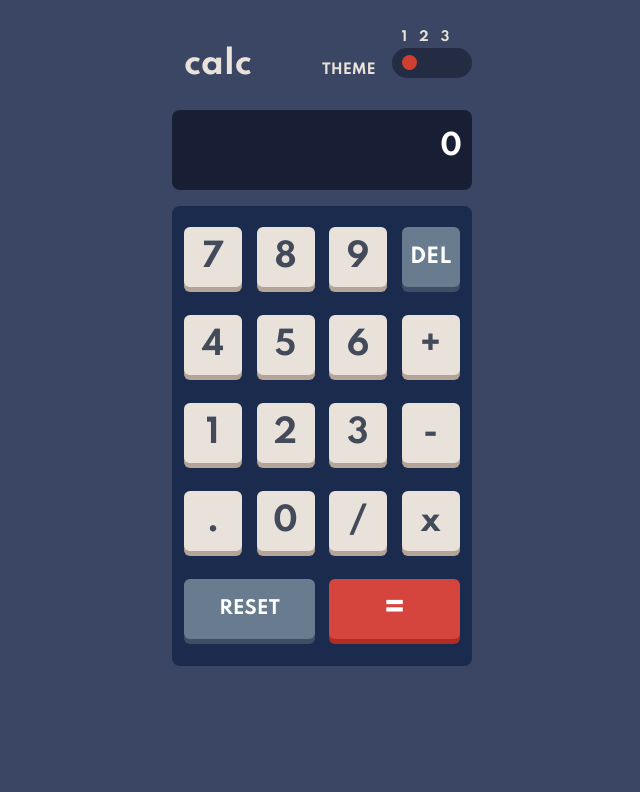
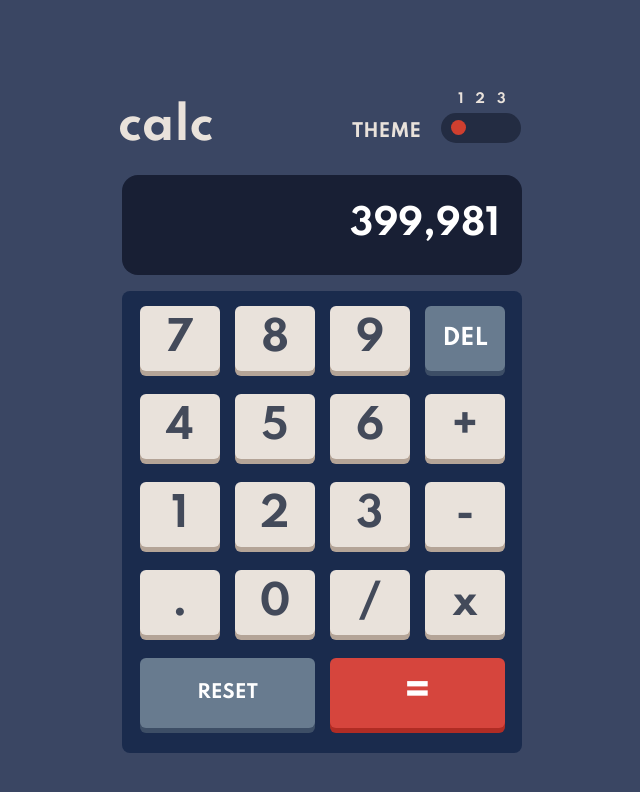
Before and after one commit to moshoodabdullahi/react-calculator, a React (Vite) app: page / in a window 1280 px wide. Shown: the top 792 px of the page, without its empty margins (318-958 px from the left). Built offline with nearby package versions, Linux system fonts and the light colour scheme.

Commit message:
feat: seperate files into different chatogories

```diff
--- a/index.html
+++ b/index.html
@@ -10,7 +10,11 @@
   <body
     class="theme-1 m-0 box-border h-[100vh] list-none bg-[#3a4663] p-0 font-spartan text-[32px]"
   >
-    <main class="m-auto flex w-[300px] flex-col items-center" role="main" id="root"></main>
+    <main
+      class="m-auto mt-[65px] flex w-[300px] flex-col items-center"
+      role="main"
+      id="root"
+    ></main>
     <script type="module" src="/src/main.jsx"></script>
   </body>
 </html>
--- a/src/components/App.jsx
+++ b/src/components/App.jsx
@@ -1,50 +1,49 @@
-import React, { useState } from 'react';
-import Display from './Display';
+import Calculator from './Calculator';
 import './App.css';
 
+const App = () => {
   const ThemeProvider = ({ children }) => {
-  const [theme] = useState('theme');
+    const theme = 'theme';
 
     return (
-    <div className="main-container">
+      <div className={`main-container w-[400px] theme-${theme}`}>
         <header className="header relative my-[50px] mb-[10px] flex">
-        <h1 className="header-text absolute left-[12px] top-[-10px] font-spartan text-[#e9e2db]">
+          <h1 className="header-text absolute left-[-4px] top-[-22px] font-spartan text-[45px] text-[#e9e2db]">
             calc
           </h1>
-        <h2 className="header-txt relative left-[150px] top-[-5px] self-center text-[14px] text-[#e9e2db] ">
+          <h2 className="header-txt relative left-[230px] top-[-8px] self-center text-[18px] text-[#e9e2db]">
             THEME
           </h2>
           <div className="theme-container">
             <form name="themeForm">
-            <div className="theme-label relative left-[94px] top-3 font-spartan text-sm">
+              <div className="theme-label relative left-[255px] top-[-26px] font-spartan text-sm">
                 <label
-                className="theme-1-label theme-label pointer relative left-[70px] top-[-35px] ml-[12px] font-spartan text-[13px] text-[#e9e2db]"
                   htmlFor="theme-1-attr"
+                  className="pointer ml-[12px] text-[13px] text-[#e9e2db]"
                 >
                   1
                 </label>
                 <label
-                className="theme-2-label theme-label pointer relative left-[70px] top-[-35px] ml-[12px] font-spartan text-[13px] text-[#e9e2db]"
                   htmlFor="theme-2-attr"
+                  className="pointer ml-[12px] text-[13px] text-[#e9e2db]"
                 >
                   2
                 </label>
                 <label
-                className="theme-3-label theme-label pointer relative left-[70px] top-[-35px] ml-[12px] font-spartan text-[13px] text-[#e9e2db]"
                   htmlFor="theme-3-attr"
+                  className="pointer ml-[12px] text-[13px] text-[#e9e2db]"
                 >
                   3
                 </label>
               </div>
-            <div className="theme-input relative left-[166px] top-[-22px] h-[30px] w-[80px] rounded-full bg-[#232c42]">
+              <div className="theme-input relative left-[250px] top-[-22px] h-[30px] w-[80px] rounded-full bg-[#232c42]">
                 <input
-                className="theme-choice appearance pointer checked:bg-customRedChecked absolute left-[10px] top-[7px] h-[15px] w-[15px] cursor-pointer appearance-none
-             rounded-full bg-[#cf3f2f] group-hover:checked:bg-customRedCheckedHover"
                   type="radio"
                   name="theme"
                   id="theme-1-attr"
-                value="theme"
-                checked={theme === 'theme'}
+                  value="theme-1"
+                  checked={theme === 'theme-1'}
+                  className="checked:bg-customRedChecked absolute left-[10px] top-[7px] h-[15px] w-[15px] cursor-pointer appearance-none rounded-full bg-[#cf3f2f]"
                   aria-label="theme-1"
                 />
               </div>
@@ -56,89 +55,6 @@ const ThemeProvider = ({ children }) => {
     );
   };
 
-const Calculator = () => {
-  const [result] = useState('0');
-
-  const buttons = [
-    '7',
-    '8',
-    '9',
-    'DEL',
-    '4',
-    '5',
-    '6',
-    '+',
-    '1',
-    '2',
-    '3',
-    '-',
-    '.',
-    '0',
-    '/',
-    'x',
-    'RESET',
-    '=',
-  ];
-
-  return (
-    <div className="calculator-container">
-      <Display result={result} />
-
-      <div className="grid grid-cols-4 grid-rows-5 gap-[10px] rounded-lg bg-[#1A2B4D] px-[10px] py-[15px]">
-        {buttons.map((value) => (
-          <button
-            id="keypad-button"
-            key={value}
-            className={`key ${value === 'RESET' ? 'reset col-span-2' : ''} ${
-              value === '=' ? 'equals-key equal col-span-2' : ''
-            } mx-[8px] my-[6px] mb-3 ml-[2px] h-[60px] w-[58px] rounded-md border-none bg-[#e9e2db] font-spartan text-[#434a5a] shadow-[0_5px_#b4a497] active:translate-y-[2px]`}
-            value={value}
-            type="button"
-            style={{
-              ...(value === 'DEL'
-                ? {
-                    backgroundColor: '#687B8F',
-                    fontSize: '20px',
-                    color: '#ffffff',
-                    boxShadow: '0 5px #3D4E66',
-                    transform: "isActive ? 'translateY(2px)' : 'none'",
-                  }
-                : {}),
-              ...(value === 'RESET'
-                ? {
-                    backgroundColor: '#687B8F',
-                    fontWeight: 'bold',
-                    color: '#ffffff',
-                    boxShadow: '0 5px #3D4E66',
-                    fontSize: '18px',
-                    padding: '17px 0',
-                    transform: "isActive ? 'translateY(2px)' : 'none'",
-                    width: '131px',
-                    height: '60px',
-                  }
-                : {}),
-              ...(value === '='
-                ? {
-                    backgroundColor: '#d6453d',
-                    fontWeight: 'bold',
-                    boxShadow: '0 5px #b02c24',
-                    color: '#ffffff',
-                    transform: "isActive ? 'translateY(2px)' : 'none'",
-                    width: '131px',
-                    height: '60px',
-                  }
-                : {}),
-            }}
-          >
-            {value}
-          </button>
-        ))}
-      </div>
-    </div>
-  );
-};
-
-const App = () => {
   return (
     <ThemeProvider>
       <Calculator />
--- /dev/null
+++ b/src/components/Button.jsx
@@ -0,0 +1,49 @@
+import './App.css';
+
+const Button = ({ value, className }) => {
+  return (
+    <button
+      className={`mb-[10px] h-[65px] w-[80px] rounded-md border-none bg-[#e9e2db] font-spartan text-[40px] text-[#434a5a] shadow-[0_5px_#b4a497] active:translate-y-[2px] ${className}`}
+      style={{
+        ...(value === 'DEL'
+          ? {
+              backgroundColor: '#687B8F',
+              fontSize: '20px',
+              color: '#ffffff',
+              boxShadow: '0 5px #3D4E66',
+              transform: "isActive ? 'translateY(2px)' : 'none'",
+              fontSize: '22px',
+            }
+          : {}),
+        ...(value === 'RESET'
+          ? {
+              backgroundColor: '#687B8F',
+              fontWeight: 'bold',
+              color: '#ffffff',
+              boxShadow: '0 5px #3D4E66',
+              fontSize: '18px',
+              padding: '17px 0',
+              transform: "isActive ? 'translateY(2px)' : 'none'",
+              width: '175px',
+              height: '70px',
+            }
+          : {}),
+        ...(value === '='
+          ? {
+              backgroundColor: '#d6453d',
+              fontWeight: 'bold',
+              boxShadow: '0 5px #b02c24',
+              color: '#ffffff',
+              transform: "isActive ? 'translateY(2px)' : 'none'",
+              width: '175px',
+              height: '70px',
+            }
+          : {}),
+      }}
+    >
+      {value}
+    </button>
+  );
+};
+
+export default Button;
--- /dev/null
+++ b/src/components/ButtonContainer.jsx
@@ -0,0 +1,48 @@
+import Button from './Button';
+import './App.css';
+
+const ButtonContainer = ({ keypad }) => {
+  const buttons = [
+    '7',
+    '8',
+    '9',
+    'DEL',
+    '4',
+    '5',
+    '6',
+    '+',
+    '1',
+    '2',
+    '3',
+    '-',
+    '.',
+    '0',
+    '/',
+    'x',
+    'RESET',
+    '=',
+  ];
+
+  return (
+    <div className="grid grid-cols-4 grid-rows-5 gap-[8px] rounded-lg bg-[#1A2B4D] py-[15px] pl-[18px] pr-[10px]">
+      {buttons.map((value) => (
+        <Button
+          key={value}
+          value={value}
+          onClick={keypad}
+          className={
+            value === 'RESET'
+              ? 'col-span-2 w-[175px] bg-[#687B8F] text-[22px] text-[#ffffff]'
+              : value === '='
+                ? 'col-span-2 w-[175px] bg-[#d6453d] text-[#ffffff] text-[bold]'
+                : value === 'DEL'
+                  ? 'bg-[#687B8F] text-[22px] text-[#ffffff]'
+                  : ''
+          }
+        />
+      ))}
+    </div>
+  );
+};
+
+export default ButtonContainer;
--- /dev/null
+++ b/src/components/Calculator.jsx
@@ -0,0 +1,15 @@
+import React from 'react';
+import Display from './Display';
+import ButtonContainer from './ButtonContainer';
+import './App.css';
+
+const Calculator = ({ result }) => {
+  return (
+    <div className="calculator-container">
+      <Display result={result} />
+      <ButtonContainer />
+    </div>
+  );
+};
+
+export default Calculator;
--- a/src/components/Display.jsx
+++ b/src/components/Display.jsx
@@ -1,9 +1,9 @@
-import React from 'react';
+import './App.css';
 
 const Display = ({ result }) => {
   return (
-    <div className="mb-4 h-[80px] w-[100%] justify-around rounded-lg bg-[#181f34] p-4 pr-2.5 text-right text-white">
-      <div className="font-spartan text-[28px] font-bold">{result}</div>
+    <div className="mb-4 h-[100px] w-full justify-around rounded-2xl bg-[#181f34] p-4 pr-[22px] pt-[24px] text-right text-white">
+      <div className="font-spartan text-[35px] font-bold">{result}399,981</div>
     </div>
   );
 };
```
Also changed, not shown: 1 other file (tests, documents, lock files or other folders). Lines whose indentation alone changed are shown as unchanged.
